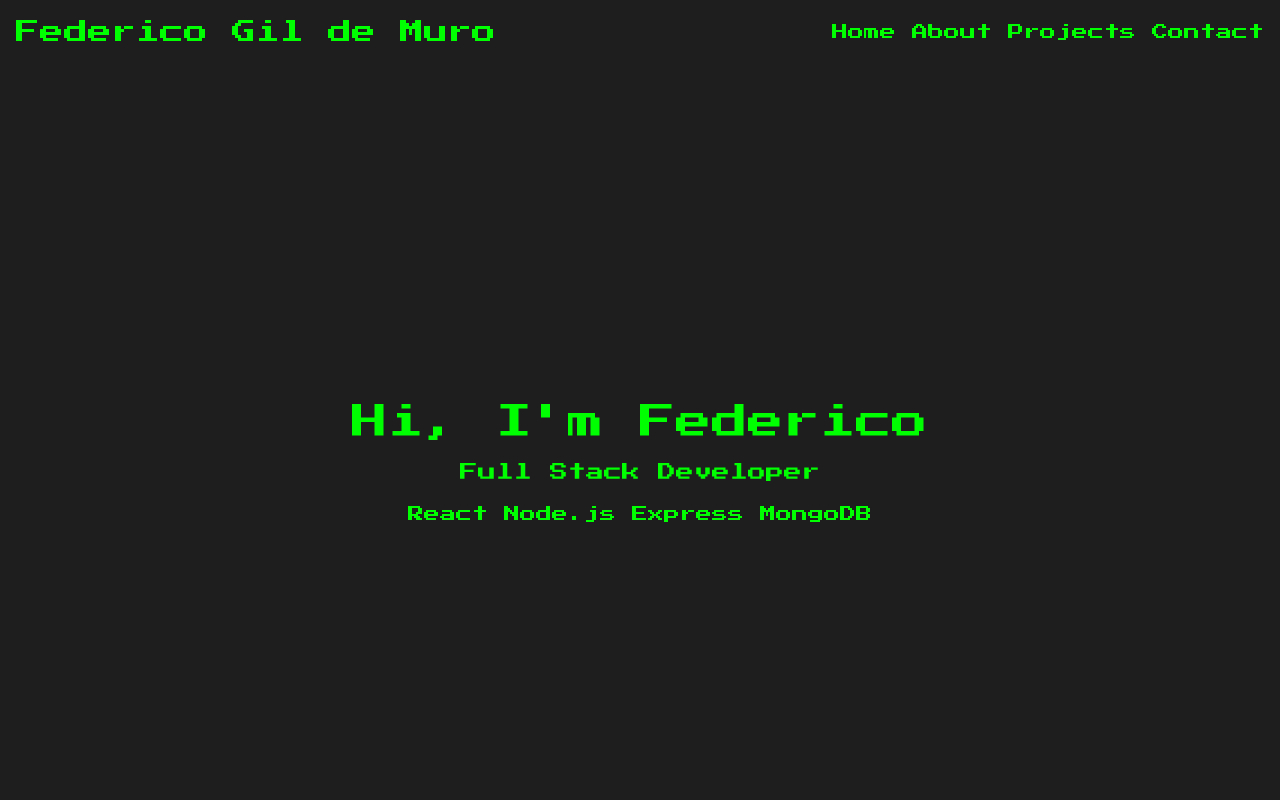
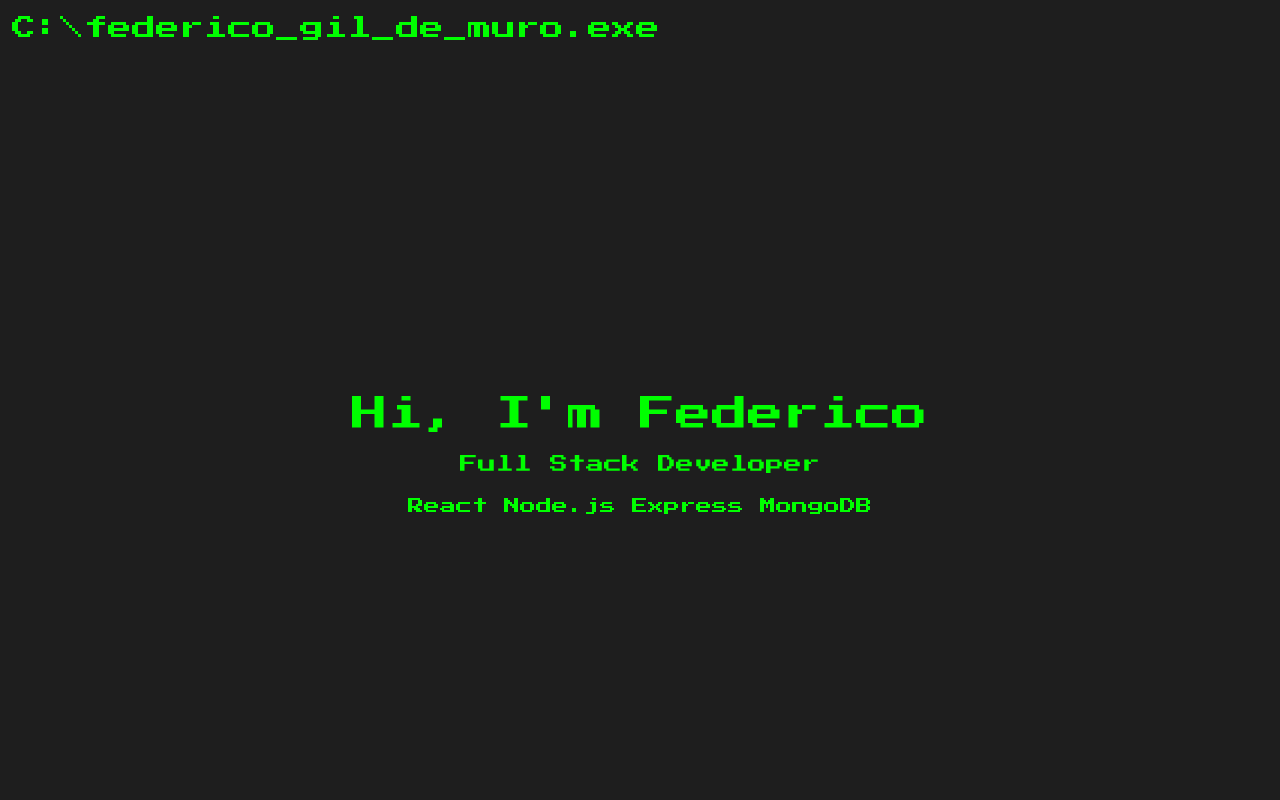
Before and after one commit to federicogildemuro/my-portfolio, a React (Vite) app: page / in a window 1280 px wide. Shown: the top 800 px of the page. Built offline with nearby package versions, Linux system fonts and the light colour scheme.

Commit message:
feat: update header and remove navbar

```diff
--- a/src/components/Header.jsx
+++ b/src/components/Header.jsx
@@ -1,10 +1,10 @@
-import Navbar from './Navbar';
-
 function Header() {
     return (
-        <header className="flex justify-between items-center p-4">
-            <h1 className="text-2xl">Federico Gil de Muro</h1>
-            <Navbar />
+        <header className="p-3">
+            <h1 className="text-2xl">
+                C:\federico_gil_de_muro.exe
+                <span className="animate-blink">_</span>
+            </h1>
         </header>
     );
 }
--- a/src/components/Navbar.jsx
+++ /dev/null
@@ -1,14 +0,0 @@
-function Navbar() {
-    return (
-        <nav>
-            <ul className="flex gap-4">
-                <li><a href="#hero">Home</a></li>
-                <li><a href="#about">About</a></li>
-                <li><a href="#projects">Projects</a></li>
-                <li><a href="#contact">Contact</a></li>
-            </ul>
-        </nav>
-    );
-}
-
-export default Navbar;
--- a/src/index.css
+++ b/src/index.css
@@ -8,3 +8,13 @@
         color: #00ff00;
     }
 }
+
+@keyframes blink {
+    50% {
+        opacity: 0;
+    }
+}
+
+.animate-blink {
+    animation: blink 1s step-start infinite;
+}
```
